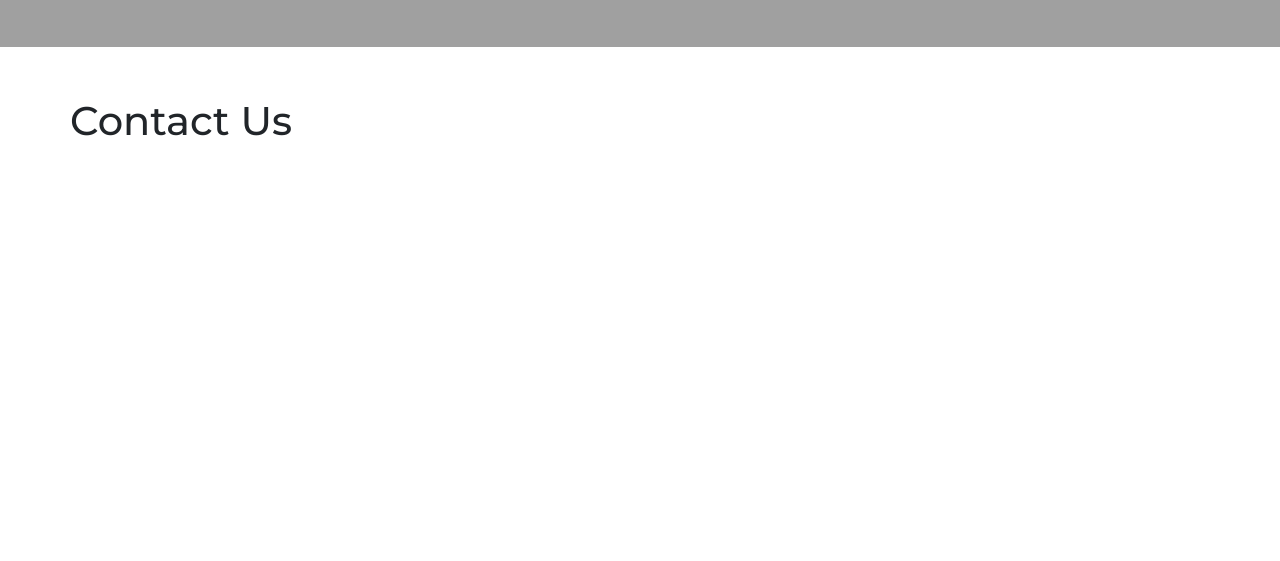
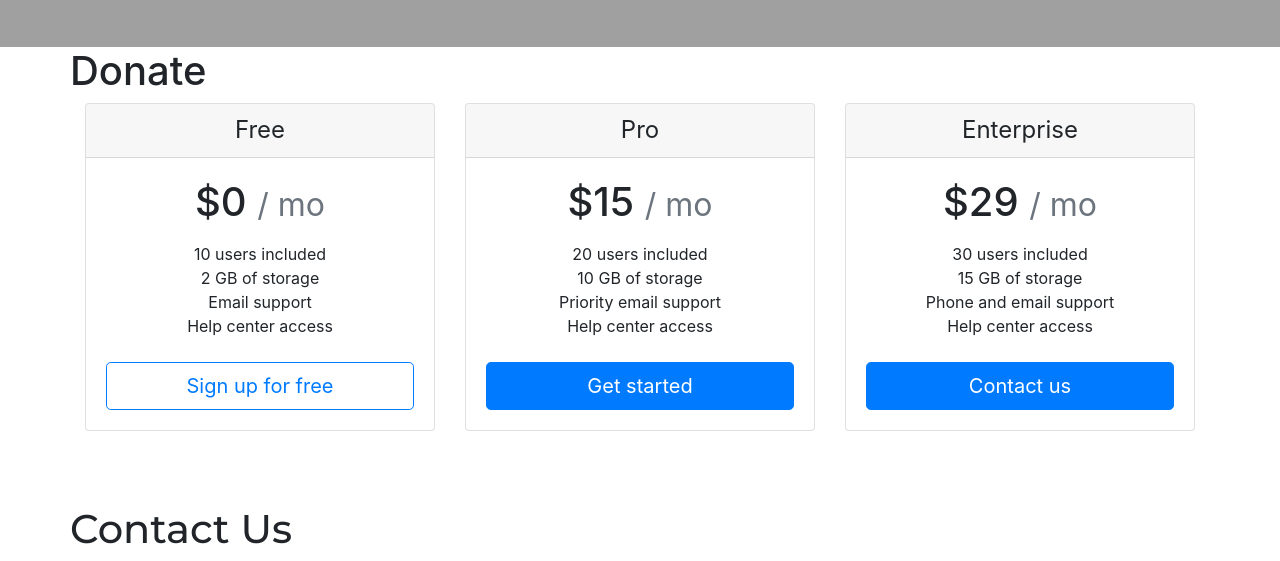
Before and after one commit to JustinSingleton303/wopeh, a website: page index.html in a window 1280 px wide. Shown: the part 1436-1997 px from the top of the page. Before the commit the page ends 1589 px from the top, so only its background shows below. Drawn offline with nearby package versions, Linux system fonts and the light colour scheme.

Commit message:
Donations section start

```diff
--- a/index.html
+++ b/index.html
@@ -41,8 +41,6 @@
         </div>
 
       </div>
-
-
 
     </div>
 
@@ -176,6 +174,61 @@
     </div>
 
   </section>
+  <section>
+
+    <div class="container">
+      <div class="row">
+        <h1>Donate</h1>
+
+      </div>
+  <div class="card-deck mb-3 text-center">
+    <div class="card mb-4 box-shadow">
+      <div class="card-header">
+        <h4 class="my-0 font-weight-normal">Free</h4>
+      </div>
+      <div class="card-body">
+        <h1 class="card-title pricing-card-title">$0 <small class="text-muted">/ mo</small></h1>
+        <ul class="list-unstyled mt-3 mb-4">
+          <li>10 users included</li>
+          <li>2 GB of storage</li>
+          <li>Email support</li>
+          <li>Help center access</li>
+        </ul>
+        <button type="button" class="btn btn-lg btn-block btn-outline-primary">Sign up for free</button>
+      </div>
+    </div>
+    <div class="card mb-4 box-shadow">
+      <div class="card-header">
+        <h4 class="my-0 font-weight-normal">Pro</h4>
+      </div>
+      <div class="card-body">
+        <h1 class="card-title pricing-card-title">$15 <small class="text-muted">/ mo</small></h1>
+        <ul class="list-unstyled mt-3 mb-4">
+          <li>20 users included</li>
+          <li>10 GB of storage</li>
+          <li>Priority email support</li>
+          <li>Help center access</li>
+        </ul>
+        <button type="button" class="btn btn-lg btn-block btn-primary">Get started</button>
+      </div>
+    </div>
+    <div class="card mb-4 box-shadow">
+      <div class="card-header">
+        <h4 class="my-0 font-weight-normal">Enterprise</h4>
+      </div>
+      <div class="card-body">
+        <h1 class="card-title pricing-card-title">$29 <small class="text-muted">/ mo</small></h1>
+        <ul class="list-unstyled mt-3 mb-4">
+          <li>30 users included</li>
+          <li>15 GB of storage</li>
+          <li>Phone and email support</li>
+          <li>Help center access</li>
+        </ul>
+        <button type="button" class="btn btn-lg btn-block btn-primary">Contact us</button>
+      </div>
+    </div>
+  </div>
+  </section>
   <section id="contact">
     <div class="container">
       <div class="row contact-row">
```
